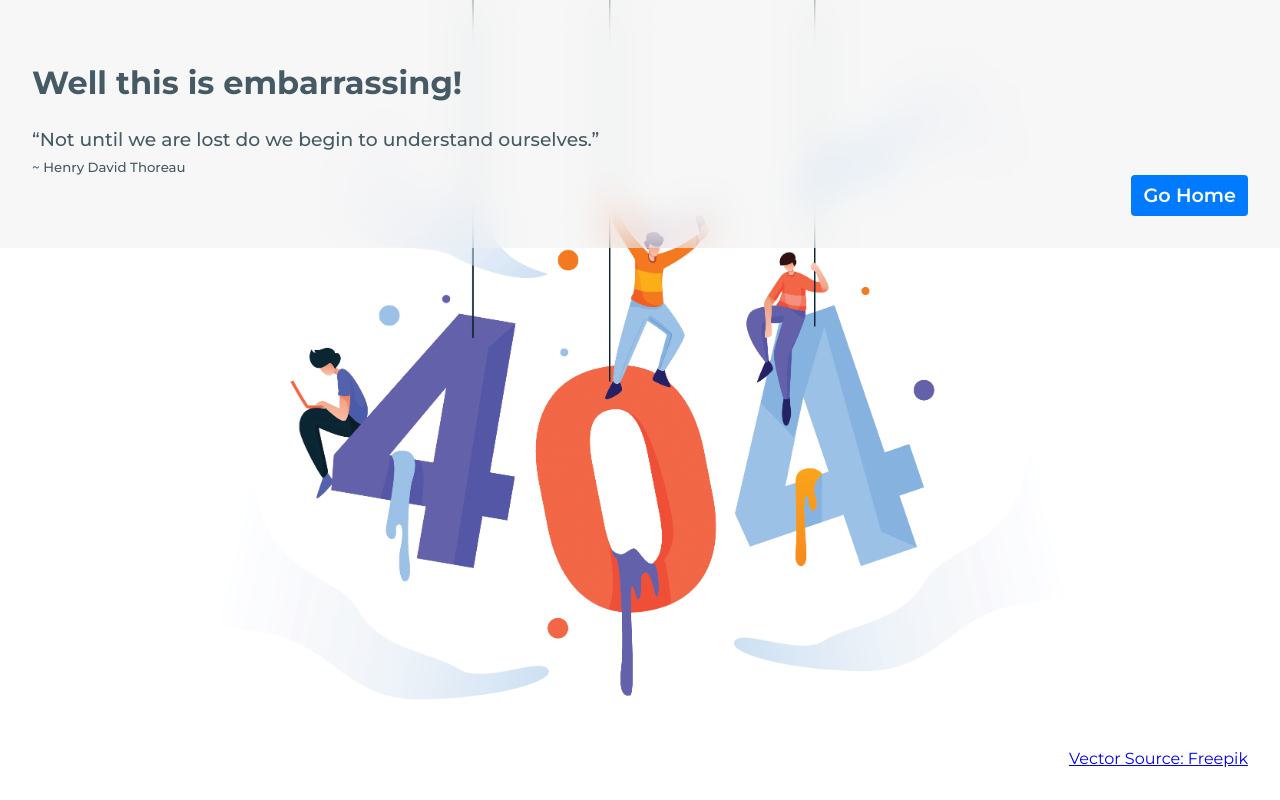
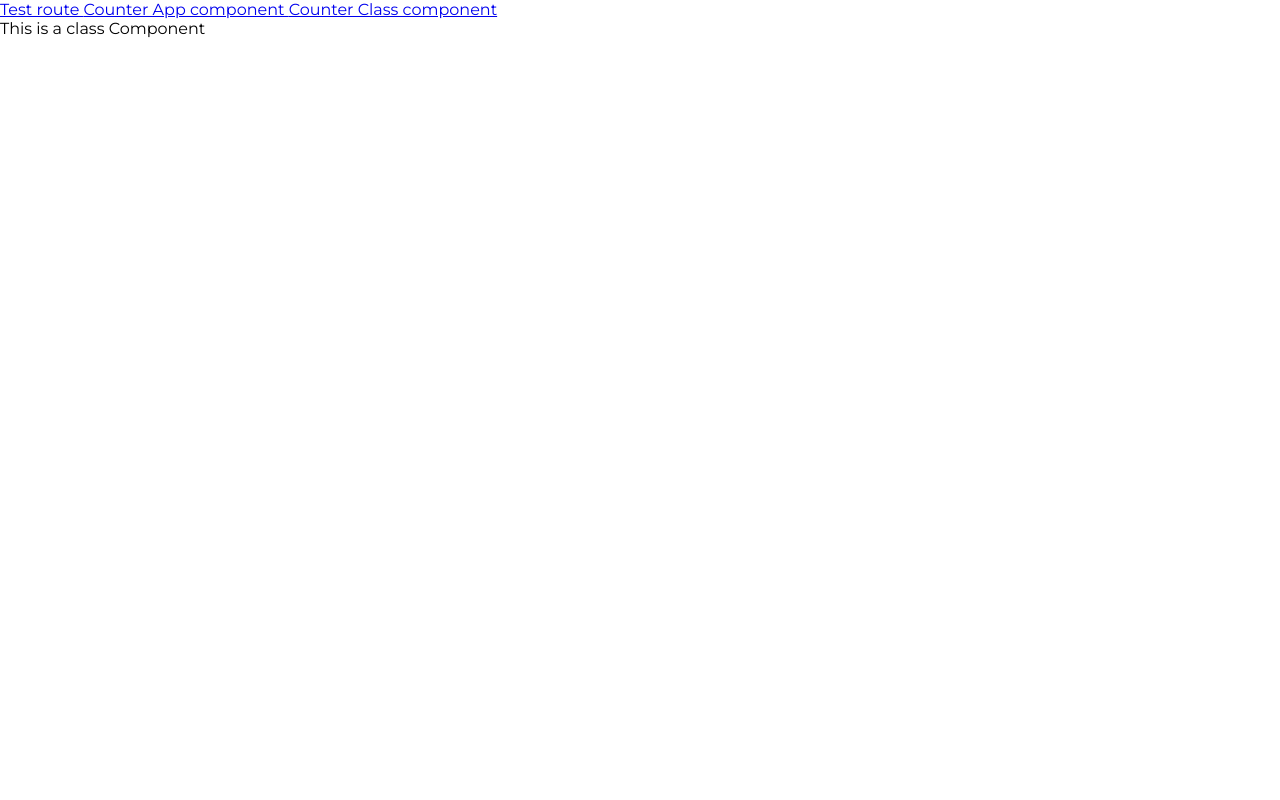
Before and after one commit to joshtom/react-redux-starter-template, a React (Create React App) app: page /counter-app in a window 1280 px wide. Built offline with nearby package versions, Linux system fonts and the light colour scheme.

Commit message:
Restructure how pages are being imported

```diff
--- a/src/App.js
+++ b/src/App.js
@@ -5,16 +5,20 @@ import "./styles/app.scss";
 import { connect } from "react-redux";
 import { stopLoading } from "./redux/actions/testAction";
 //Router
-import { BrowserRouter, Switch, Route } from "react-router-dom";
+import { BrowserRouter, Switch, Route, Link } from "react-router-dom";
 // Pages
-import NotFound from "./pages";
-import CounterPage from "./pages/Counter";
+import {NotFound, CounterPage} from "./pages";
 function App({ loading, stopLoading }) {
   setTimeout(stopLoading, 1000);
 
   return (
     <BrowserRouter>
       <div>
+        <div className="nav">
+        <Link to="/testroute"> Test route </Link>
+        <Link to="/counter-app"> Counter App component </Link>
+        <Link to="/counter-class"> Counter Class component </Link>
+        </div>
         <Switch>
           <Route exact path="/">
             <h1>you are at /</h1>
@@ -23,7 +27,7 @@ function App({ loading, stopLoading }) {
             {loading ? <h1>Loading...</h1> : <h1>Redux Success</h1>}
             <h1>you are at /testRoute</h1>
           </Route>
-          <Route exact path="/counter" component={CounterPage} />
+          <Route exact path="/counter-app" component={CounterPage} />
           <Route exact component={NotFound} />
         </Switch>
       </div>
--- a/src/pages/NotFound.js
+++ b/src/pages/404/NotFound.js
@@ -1,6 +1,7 @@
 import React, {Component} from 'react';
 import './NotFound.scss';
-import PrimaryButton from "../components/buttons/primary_button/PrimaryButton";
+import PrimaryButton from "../../components/buttons/primary_button/PrimaryButton";
+
 
 
 const quotes = [
--- a/src/pages/NotFound.scss
+++ b/src/pages/404/NotFound.scss
@@ -1,6 +1,6 @@
 .container {
   height: 100vh;
-  background: #ffffff url("../assets/images/background.png") no-repeat center;
+  background: #ffffff url("../../assets/images/background.png") no-repeat center;
   background-size: contain;
 }
 
--- a/src/pages/index.js
+++ b/src/pages/index.js
@@ -1,3 +1,4 @@
-import NotFound from "./NotFound";
+import NotFound from "./404/NotFound";
+import CounterPage from "./Counter/index"
 
-export default NotFound;
+export  { NotFound, CounterPage };
```
